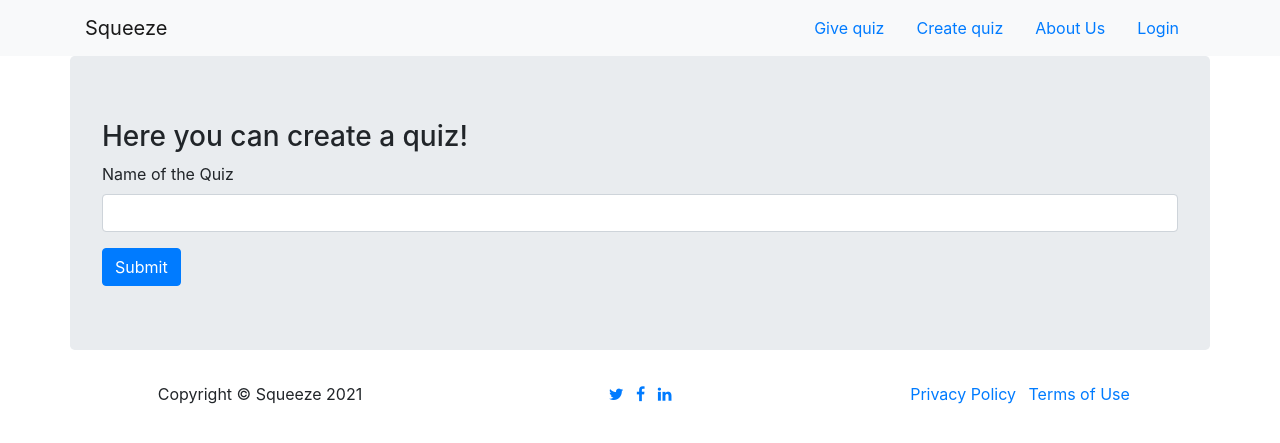
After one commit to Iamgope/Squeeze, a Django app: page /create_quiz/ in a window 1280 px wide. The commit adds this page. Shown: the top 443 px of the page. Run offline with Django 3.2, Linux system fonts and the light colour scheme; some libraries are stand-ins or nearby versions.

Commit message:
add quiz inserted

```diff
--- a/quizmakers/quizapp/urls.py
+++ b/quizmakers/quizapp/urls.py
@@ -6,4 +6,5 @@ app_name = 'quizapp'
 urlpatterns = [
     path('', views.landingPage, name='landing'),
     path('give_quiz/', views.quizPage, name='quiz'),
+    path('create_quiz/', views.addQuiz, name='create'),
 ]
--- a/quizmakers/quizapp/views.py
+++ b/quizmakers/quizapp/views.py
@@ -1,12 +1,8 @@
 from django.shortcuts import render
 from .models import Question,Quiz
 from django.utils import timezone
-# create a dictionary
 
-    # return response
-    # return render(request, "geeks.html", context)
 
-# Create your views here.
 def landingPage(request):
     return render(request, 'landing.html', {})
 
@@ -14,3 +10,12 @@ def quizPage(request):
     quizz =  Quiz.objects.all
 
     return render(request,'give_quiz.html',{'quiz':quizz})
+
+def addQuiz(request):
+    if request.method == 'POST':
+        quiz = Quiz()
+        quiz.name = request.POST.get('quiz_name')
+        quiz.save()
+        return render(request, 'create_question.html', { quiz: quiz })
+    else:
+        return render(request, 'create_quiz.html')
--- a/quizmakers/templates/base.html
+++ b/quizmakers/templates/base.html
@@ -21,10 +21,10 @@
         <div class="collapse navbar-collapse" id="navbarSupportedContent">
           <ul class="nav justify-content-end">
             <li class="nav-item active">
-              <a class="nav-link" href="{% url 'quizapp:quiz' %}">Create a quiz</a>
+              <a class="nav-link" href="{% url 'quizapp:quiz' %}">Give quiz</a>
             </li>
             <li class="nav-item active">
-              <a class="nav-link" href="#">Take a quiz</a>
+              <a class="nav-link" href="{% url 'quizapp:create' %}">Create quiz</a>
             </li>
             <li class="nav-item active">
               <a class="nav-link" href="#">About Us</a>
--- /dev/null
+++ b/quizmakers/templates/create_quiz.html
@@ -0,0 +1,18 @@
+{% extends 'base.html' %}
+{% block content %}
+
+<section style=" text-align:'center' ">
+	<div class="container jumbotron">
+		<h3>Here you can create a quiz!</h3>
+		<form action="" method="POST">
+			{% csrf_token %}
+			<div class="form-group">
+				<label for="quiz_name">Name of the Quiz</label>
+				<input type="text" class="form-control" name="quiz_name">
+			</div>
+			<button type="submit" class="btn btn-primary">Submit</button>
+		</form>
+	</div>
+</section>
+
+{% endblock %}
```
Also changed, not shown: quizmakers/templates/landing.html (+5 -3 lines), 1 other file.
